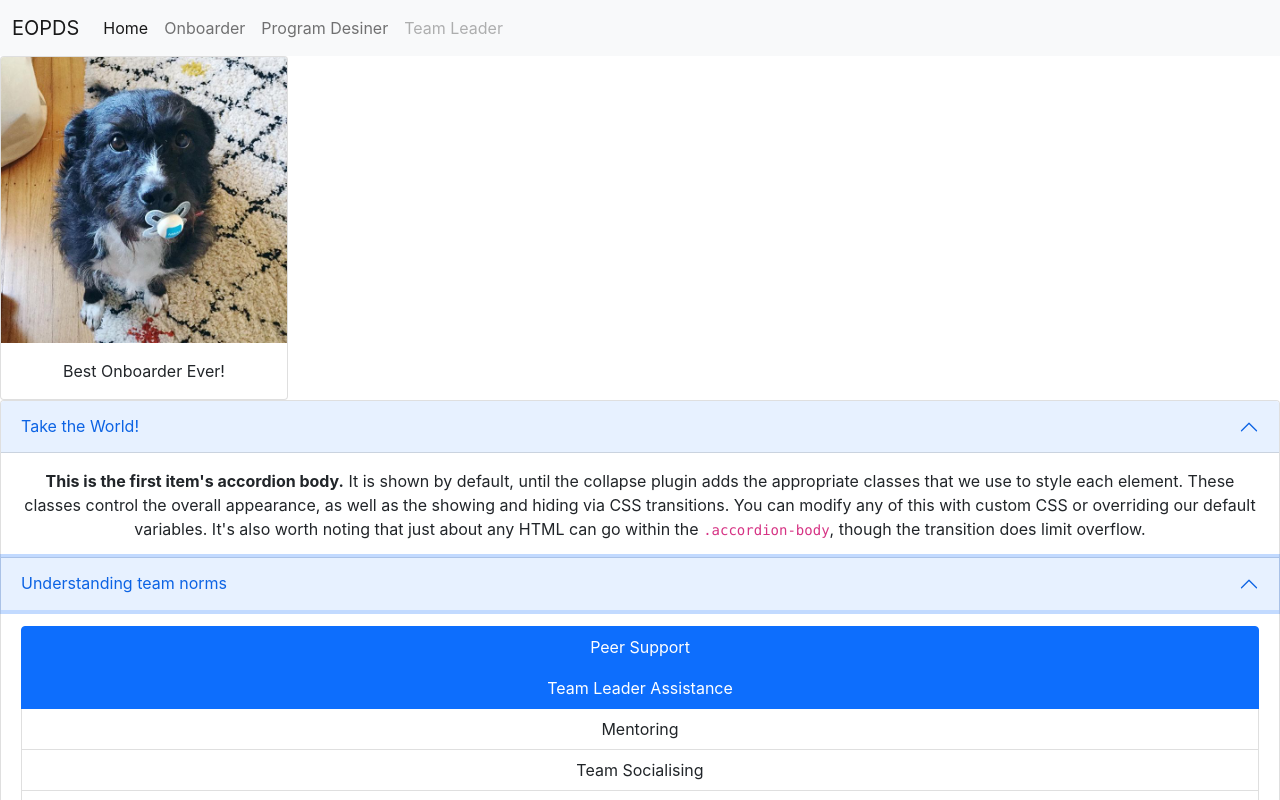
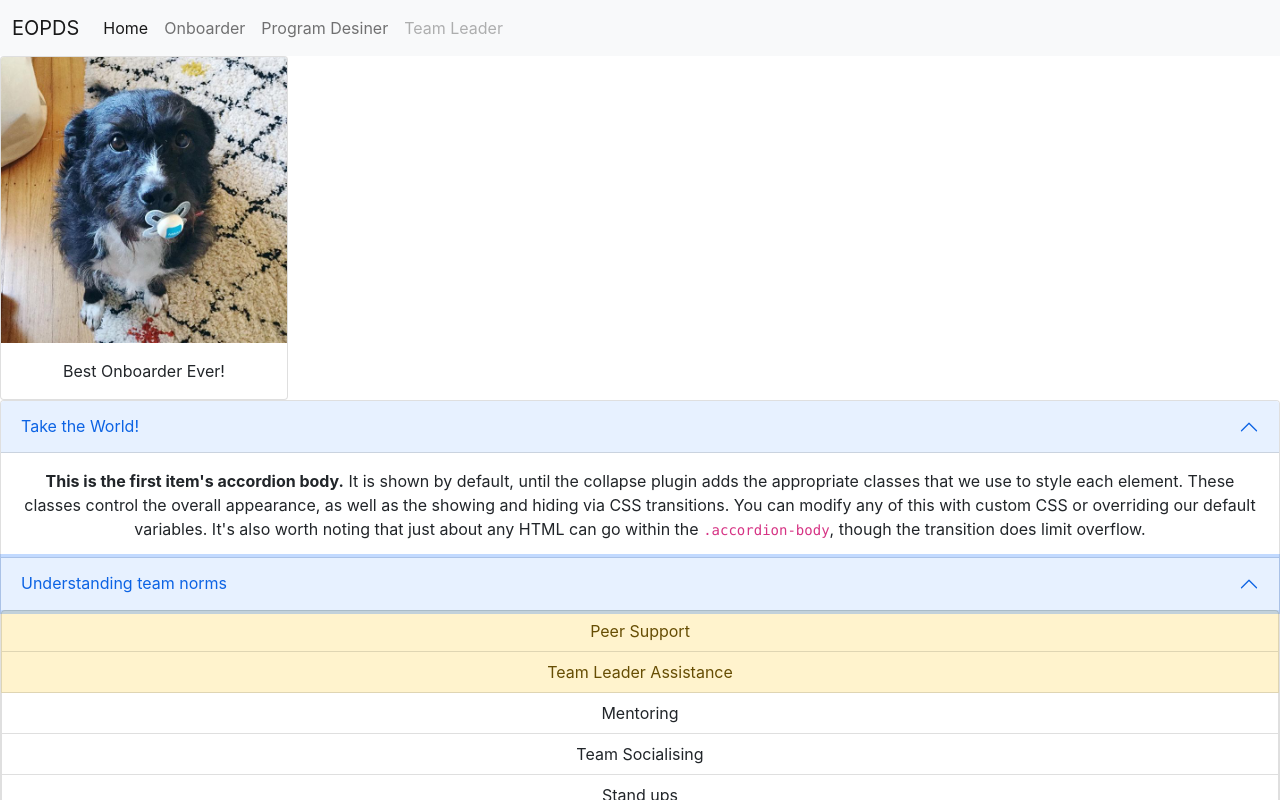
Before and after one commit to SoftwareDevelopmentMethods/eopds, a React (Create React App) app: page / in a window 1280 px wide. Both pictures are taken after a click on the button "Understanding team norms". Shown: the top 800 px of the page. Built offline with nearby package versions, Linux system fonts and the light colour scheme.

Commit message:
colourful list of activities and strategies

```diff
--- a/src/AccordionItem.js
+++ b/src/AccordionItem.js
@@ -19,16 +19,14 @@ class AccordionItem extends Component {
                     </button>
                 </h2>
                 <div id={`panelsStayOpen-collapse${number}`} class="accordion-collapse collapse" aria-labelledby={`panelsStayOpen-heading${number}`}>
-                    <div className="accordion-body">
-                        <ul class="list-group">
-                            {this.props.goals.activity.map((act, i) => (
-                                <li class="list-group-item active" key={`ActiveListKey${i}`}>{act}</li>
-                            ))}
+                    <div class="list-group">
+                        {this.props.goals.activity.map((act, i) => (
+                            <a href="#" class="list-group-item list-group-item-action list-group-item-warning" key={`ActiveListKey${i}`}> {act} </a>
+                        ))}
 
-                            {this.props.goals.strategy.map((str, i) => (
-                                <li class="list-group-item" key={`ListKey${i}`}>{str}</li>
-                            ))}
-                        </ul>
+                        {this.props.goals.strategy.map((str, i) => (
+                            <a href="#" class="list-group-item list-group-item-action" key={`ListKey${i}`}>{str}</a>
+                        ))}
                     </div>
                 </div>
             </div>
```
